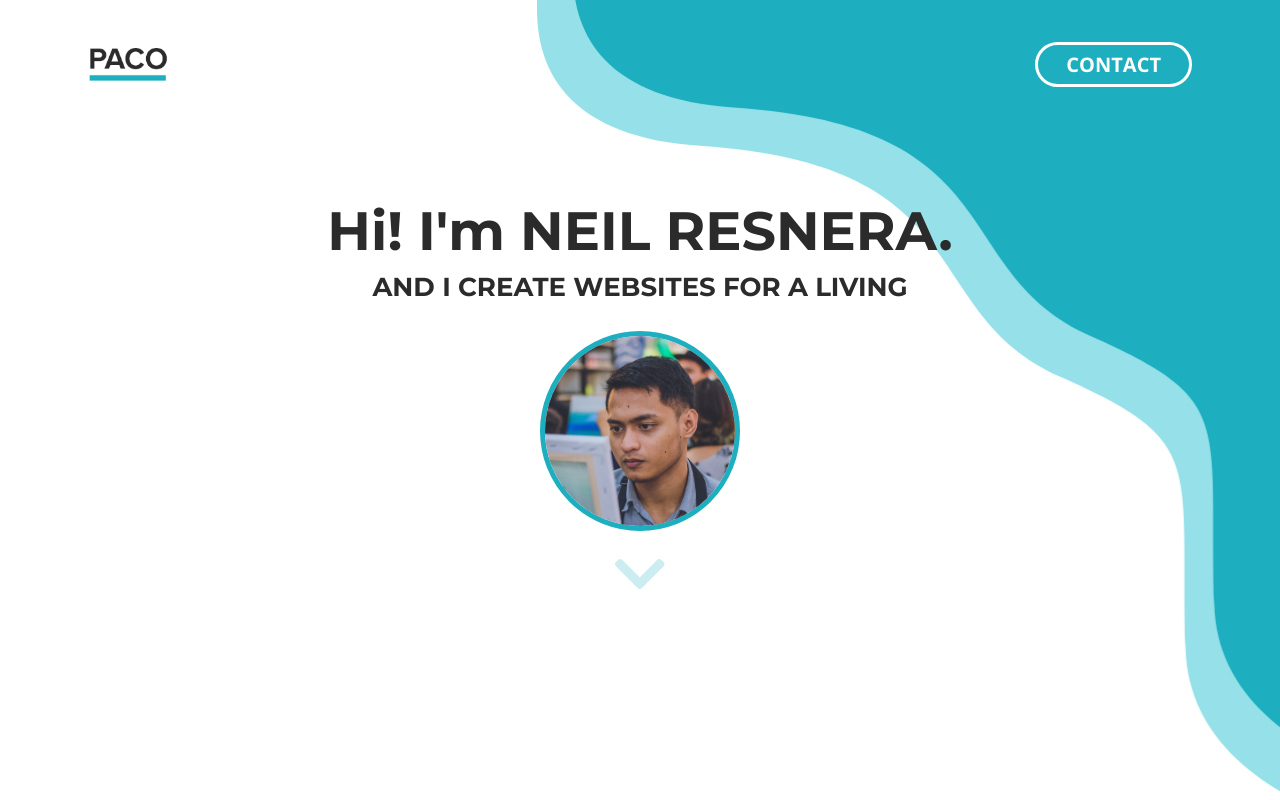
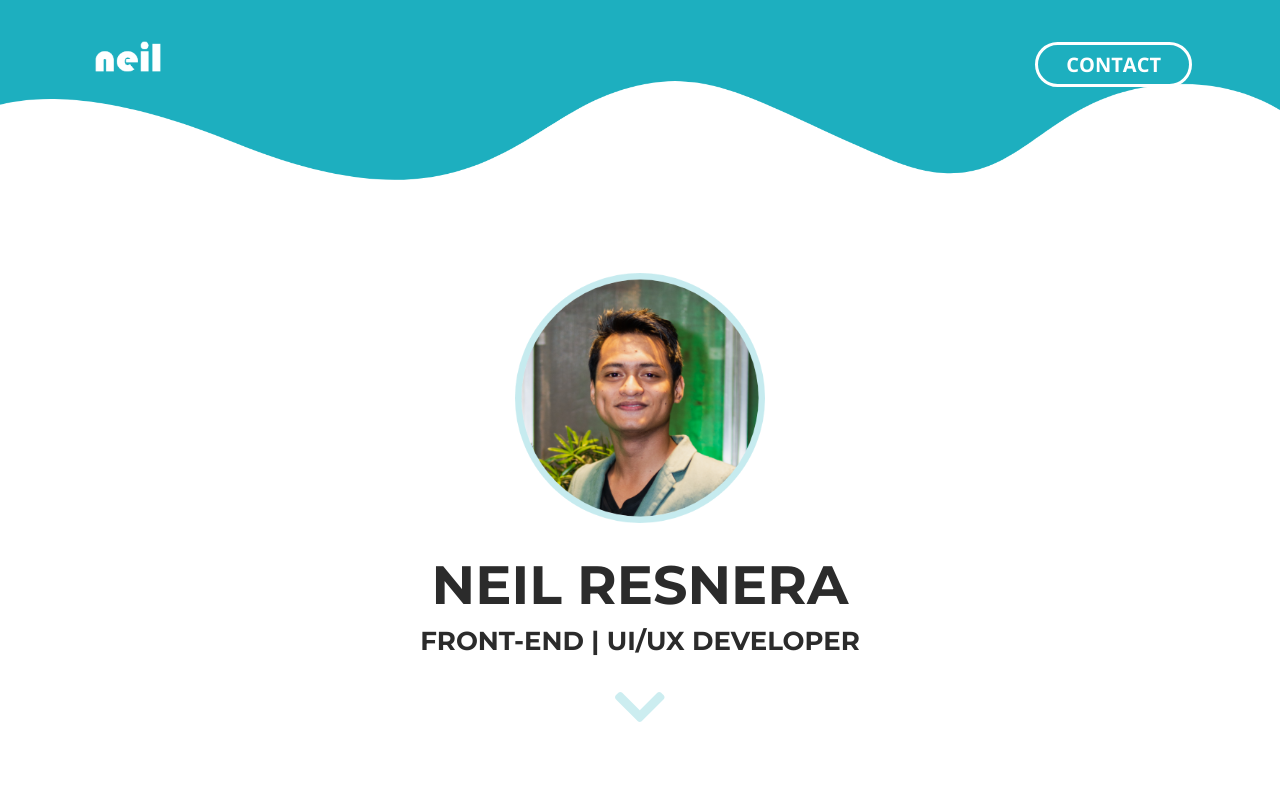
Before and after one commit to resnerac03/portfolio2020, a website: page index.html in a window 1280 px wide. Shown: the top 800 px of the page. Drawn offline with nearby package versions, Linux system fonts and the light colour scheme.

Commit message:
update profile and header design

```diff
--- a/index.html
+++ b/index.html
@@ -15,7 +15,7 @@
         <div class="main-nav">
             <div class="main-container -nav">
                 <div class="main-logo">
-                    <a href="/"><img class="logo" src="images/logo.png" alt=""></a>
+                    <a href="/"><img class="logo" src="images/neil_white.png" alt=""></a>
                 </div>
                 <ul class="nav-list">
                     <li class="item"><a href="#contact">CONTACT</a></li>
@@ -25,19 +25,17 @@
 
         <div class="main-body">
             <div class="main-container -intro">
+                <a href="#traits" class="thumbnail"><img src="images/profile2.png" alt=""></a>
                 <div class="head -intro">
-                    Hi! I'm NEIL RESNERA.
+                    NEIL RESNERA
                 </div>
                 <div class="desc -intro">
-                    AND I CREATE WEBSITES FOR A LIVING
-                </div>
-                <div class="profile" >
-                    <a href="#traits"><img class="thumbnail" src="images/profile.jpeg" alt=""></a>
+                    FRONT-END | UI/UX DEVELOPER
                 </div>
                 <div class="caretWrapper">
                     <a href="#traits"><img class="animDown" src="images/chev-down.png" alt=""></a>
                 </div>
-                <img class="hero" src="images/hero.png" alt="">
+                <!-- <img class="hero" src="images/hero.png" alt=""> -->
             </div>
 
             <div class="fluid-container -traits" id="traits">
--- a/src/stylesheets/components/main-container.scss
+++ b/src/stylesheets/components/main-container.scss
@@ -22,6 +22,7 @@
             font-family: "Montserrat", sans-serif;
             margin-bottom: 0;
             font-size: 1.5em;
+            margin-top: 23px;
 
 
             @media #{$min-tablet} {
@@ -114,10 +115,9 @@
             height: calc(100vh - 8rem);
             padding-top: 70px;
             position: relative;
-            // display: flex;
-            // flex-direction: column;
-            // align-items: center;
-            // justify-content: center;
+            display: flex;
+            flex-direction: column;
+            justify-content: center;
         }
 
         @media #{$min-big-desktop}{
@@ -129,35 +129,17 @@
         }
 
         >.thumbnail{
-            width: 192px;
-            position: relative;
-            z-index: 9;
-            animation: animGetBig 1.8s forwards ease-out;
-        }
 
-        >.profile{
-            &{
-                width: 200px;
-                height: 200px;
-                margin: auto;
-                border-radius: 50%;
-                position: relative;
-                margin-bottom: 22px;
-                overflow: hidden;
-                border: 5px solid #1dafbf;
-                transition: .3s;
-                cursor: pointer;
-            }
 
-            &:hover{
-                transform: scale(1.1);
-            }
 
             img{
-                width: 100%;
-                height: 100%;
-                object-fit: cover;
-                transform: scale(1.38) translate(-25px, 14px);
+                cursor: pointer;
+                width: 250px;
+                transition: .3s;
+
+                &:hover{
+                    transform: scale(1.1);
+                }
             }
 
 
--- a/src/stylesheets/components/main-wrapper.scss
+++ b/src/stylesheets/components/main-wrapper.scss
@@ -4,28 +4,30 @@
         display: grid;
         grid-template-rows: auto 1fr auto;
         height: 100%;
+        background: url(../images/bg_header.png) no-repeat 30% -5%;
+        background-size: 115%;
     }
 
-    @media #{$min-netbook} {
-        background:
-        url(../images/bg1.png)no-repeat;
-        background-position-x: 187%;
-        background-position-y: -10%;
-    }
+    // @media #{$min-netbook} {
+    //     background:
+    //     url(../images/bg1.png)no-repeat;
+    //     background-position-x: 187%;
+    //     background-position-y: -10%;
+    // }
 
-    @media #{$min-medium-desktop}{
-        background-position-x: 151%;
-        background-position-y: -12%;
-    }
+    // @media #{$min-medium-desktop}{
+    //     background-position-x: 151%;
+    //     background-position-y: -12%;
+    // }
 
-    @media #{$min-large-desktop} {
-        background-position-x: 121%;
-        background-position-y: -7%;
-    }
+    // @media #{$min-large-desktop} {
+    //     background-position-x: 121%;
+    //     background-position-y: -7%;
+    // }
 
-    @media #{$min-big-desktop}{
-        background-position-x: 103%;
-        background-position-y: -3%;
-    }
+    // @media #{$min-big-desktop}{
+    //     background-position-x: 103%;
+    //     background-position-y: -3%;
+    // }
 
 }
```
Also changed, not shown: dist/app.css, images/bg_header.png (added), images/neil_white.png (added), images/profile2.png (added).
